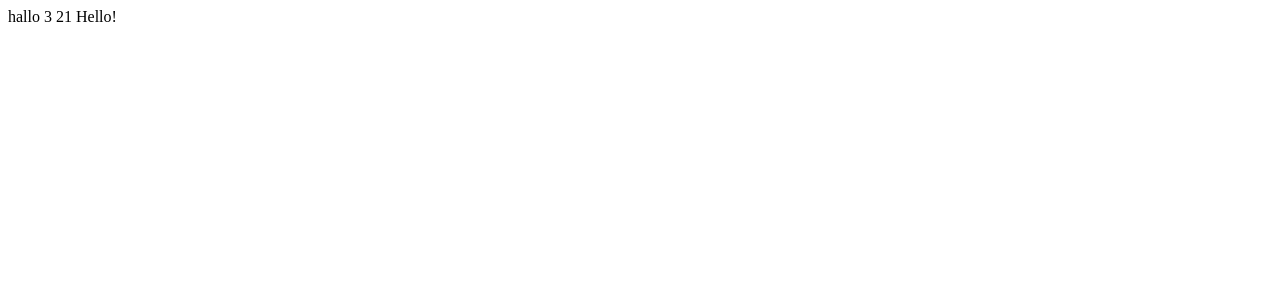
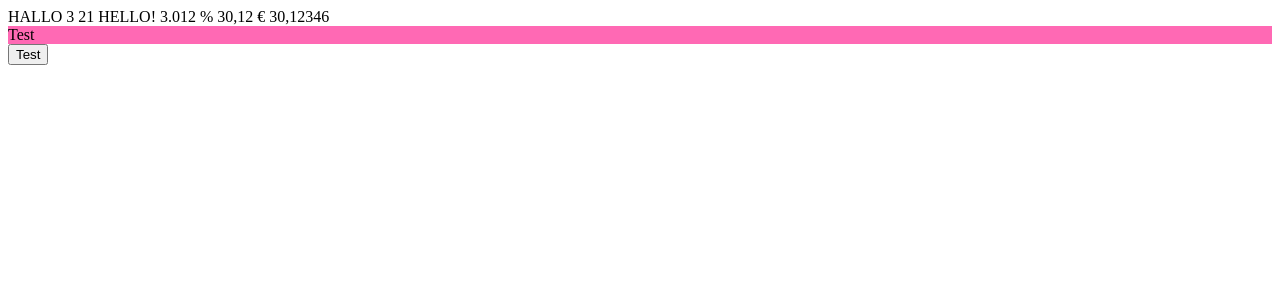
Before and after one commit to christianliebel/dhbw-webeng2-2022-frontend, an Angular app: page / in a window 1280 px wide. Shown: the top 300 px of the page. Built offline with nearby package versions, Linux system fonts and the light colour scheme.

Commit message:
More examples

```diff
--- a/src/app/app.component.html
+++ b/src/app/app.component.html
@@ -1,6 +1,14 @@
-{{ 'hallo' }}
+{{ 'hallo' | uppercase }}
 {{ 3 }}
 {{ 17 + 4 }}
 <!-- {{ '<div>Does this work?</div>' }} -->
 <!-- {{ alert('Hello!') }} -->
-{{ value }}
+{{ value | uppercase }}
+
+{{ number | percent }}
+{{ number | currency:'EUR' }}
+{{ number | number:'0.5' }}
+
+<div [style.backgroundColor]="color">Test</div>
+
+<button (click)="onClick($event)" (mousemove)="onMouseMove($event)">Test</button>
--- a/src/app/app.component.ts
+++ b/src/app/app.component.ts
@@ -8,4 +8,15 @@ import { Component } from '@angular/core';
 export class AppComponent {
   title = 'todoApp';
   public value = 'Hello!';
+  color = 'hotpink';
+
+  number = 30.1234567;
+
+  onClick(event: MouseEvent) {
+    console.log(`${event.clientX} ${event.clientY}`);
+  }
+
+  onMouseMove(event: MouseEvent) {
+    console.log(`${event.clientX} ${event.clientY}`);
+  }
 }
--- a/src/app/app.module.ts
+++ b/src/app/app.module.ts
@@ -1,4 +1,4 @@
-import { NgModule } from '@angular/core';
+import {LOCALE_ID, NgModule} from '@angular/core';
 import { BrowserModule } from '@angular/platform-browser';
 
 import { AppRoutingModule } from './app-routing.module';
@@ -12,7 +12,10 @@ import { AppComponent } from './app.component';
     BrowserModule,
     AppRoutingModule
   ],
-  providers: [],
+  providers: [{
+    provide: LOCALE_ID,
+    useValue: 'de'
+  }],
   bootstrap: [AppComponent]
 })
 export class AppModule { }
--- a/src/main.ts
+++ b/src/main.ts
@@ -1,7 +1,10 @@
 import { platformBrowserDynamic } from '@angular/platform-browser-dynamic';
+import localeDe from '@angular/common/locales/de';
 
 import { AppModule } from './app/app.module';
+import {registerLocaleData} from "@angular/common";
 
+registerLocaleData(localeDe);
 
 platformBrowserDynamic().bootstrapModule(AppModule)
   .catch(err => console.error(err));
```
